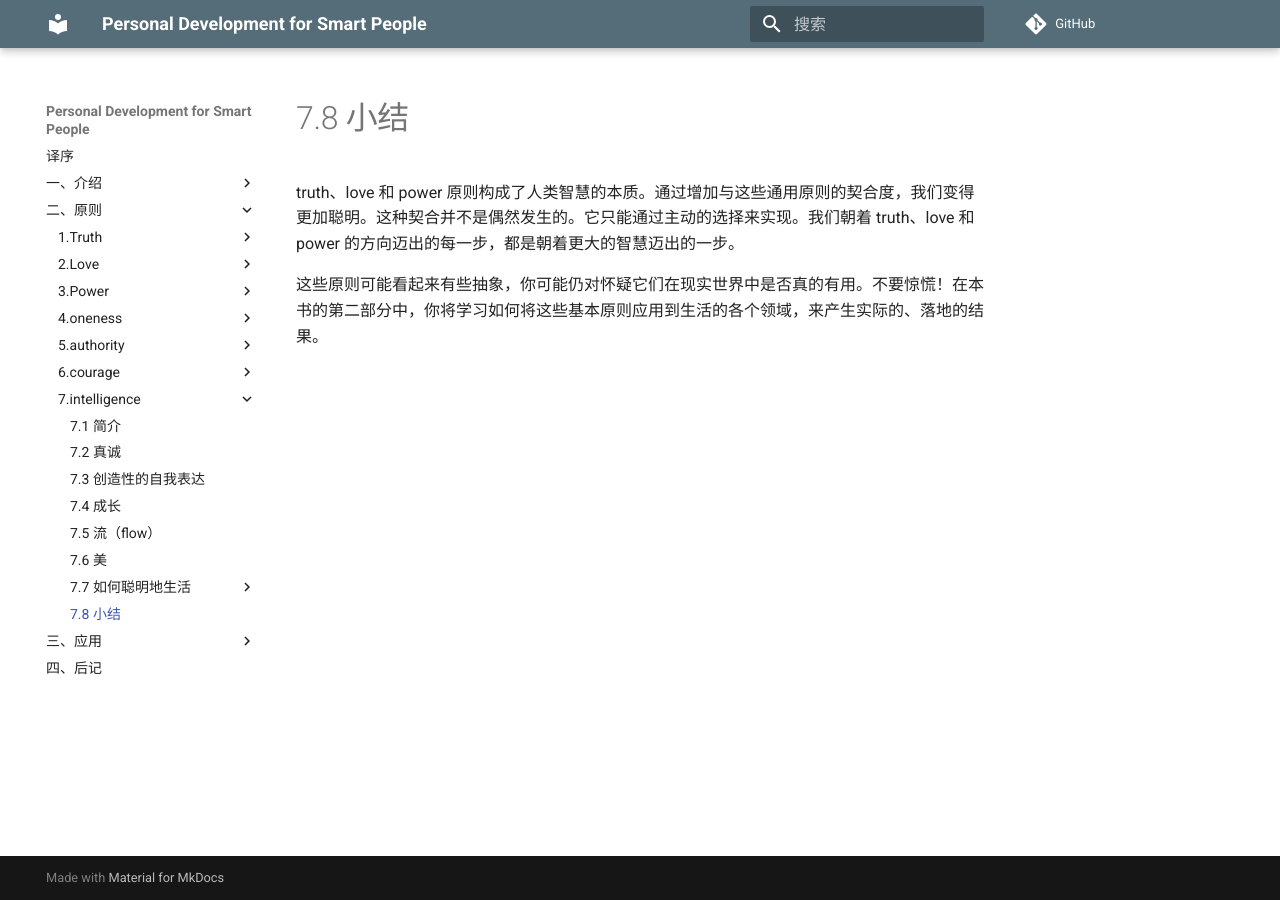
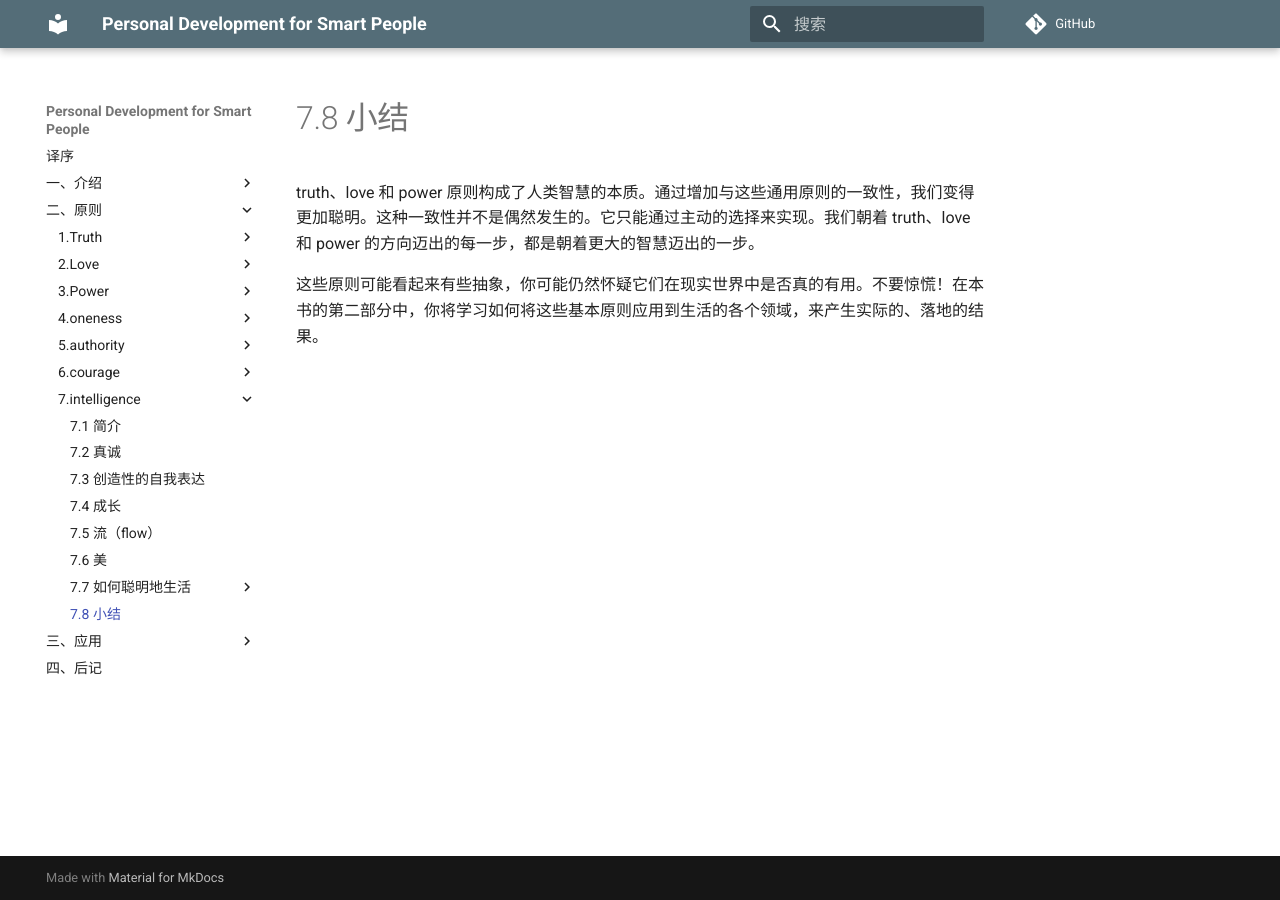
Before and after one commit to wtsnwei/pdsp, an MkDocs documentation site: the page built from docs/2.Principles/07.intelligence/10.小结.md, in a window 1280 px wide. Built offline with MkDocs 1.6.1 and Material for MkDocs 9.7.7, drawn with Linux system fonts in a browser that asks for light colours; comment, search, counter and statistics services are not loaded.

Commit message:
修正语句

```diff
--- a/docs/2.Principles/07.intelligence/10.小结.md
+++ b/docs/2.Principles/07.intelligence/10.小结.md
@@ -3,6 +3,6 @@ title:    小结
 date:     2021-03-11
 ---
 
-truth、love 和 power 原则构成了人类智慧的本质。通过增加与这些通用原则的契合度，我们变得更加聪明。这种契合并不是偶然发生的。它只能通过主动的选择来实现。我们朝着 truth、love 和 power 的方向迈出的每一步，都是朝着更大的智慧迈出的一步。
+truth、love 和 power 原则构成了人类智慧的本质。通过增加与这些通用原则的一致性，我们变得更加聪明。这种一致性并不是偶然发生的。它只能通过主动的选择来实现。我们朝着 truth、love 和 power 的方向迈出的每一步，都是朝着更大的智慧迈出的一步。
 
-这些原则可能看起来有些抽象，你可能仍对怀疑它们在现实世界中是否真的有用。不要惊慌！在本书的第二部分中，你将学习如何将这些基本原则应用到生活的各个领域，来产生实际的、落地的结果。
+这些原则可能看起来有些抽象，你可能仍然怀疑它们在现实世界中是否真的有用。不要惊慌！在本书的第二部分中，你将学习如何将这些基本原则应用到生活的各个领域，来产生实际的、落地的结果。
```
Also changed, not shown: docs/2.Principles/07.intelligence/09.cultivate-an-intelligent-microcosm.md (+1 -1 lines).
